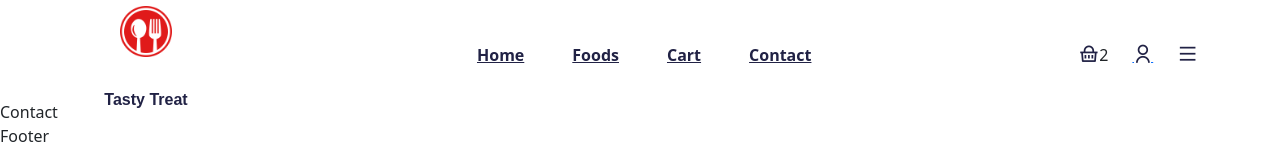
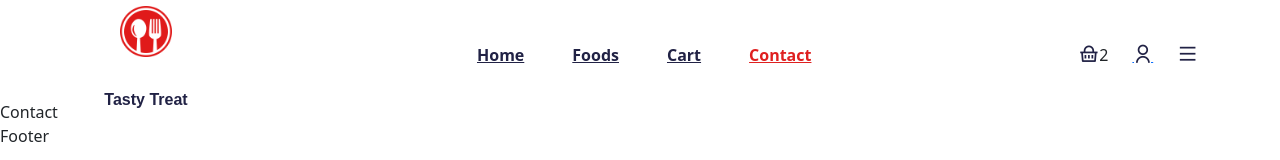
Before and after one commit to mdraselmiah95/tasty-treat-app, a React (Create React App) app: page /contact in a window 1280 px wide. Shown: the top 160 px of the page. Built offline with nearby package versions, Linux system fonts and the light colour scheme; a web font is replaced by a local one.

Commit message:
WIP on Tasty Treat Food app

```diff
--- a/src/components/Header/Header.jsx
+++ b/src/components/Header/Header.jsx
@@ -43,7 +43,7 @@ const Header = () => {
                   to={item.path}
                   key={index}
                   className={(navClass) =>
-                    navClass.isActive ? "active_menu" : ""
+                    navClass.isActive ? "active__menu" : ""
                   }
                 >
                   {item.display}
```
